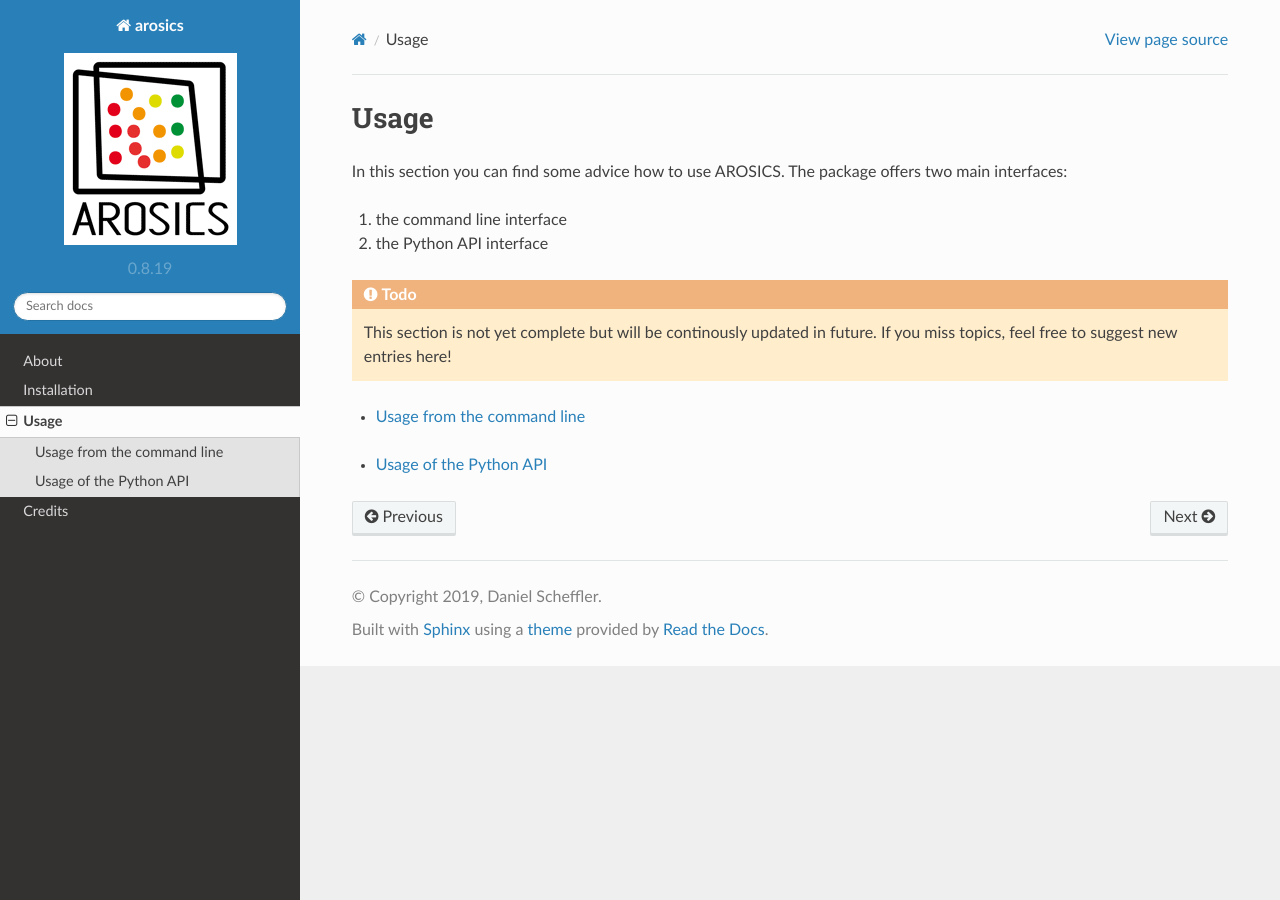
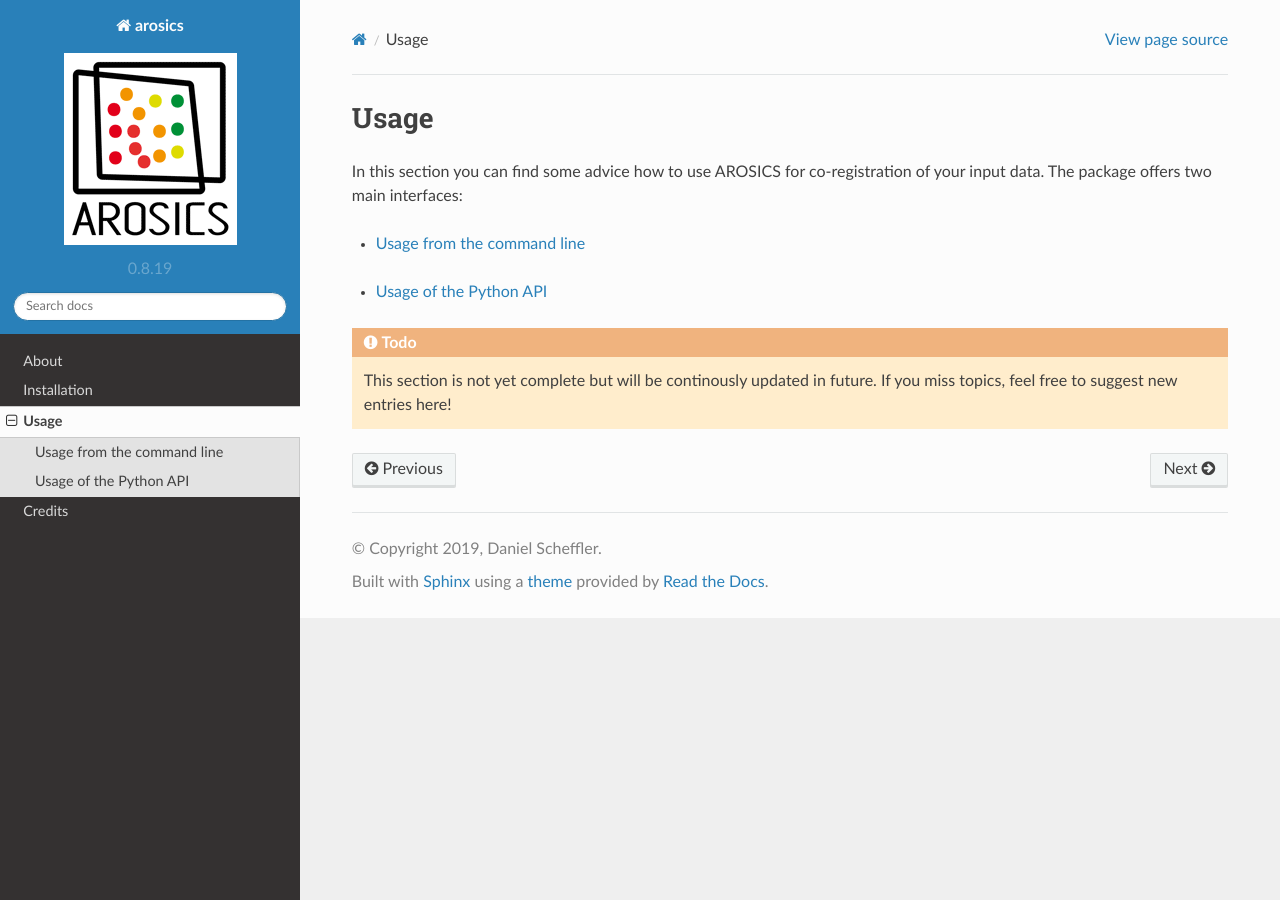
Before and after one commit to GFZ/arosics, a Sphinx documentation site: the page built from docs/usage.rst, in a window 1280 px wide. Built offline with Sphinx 7.4.7 and the Read the Docs theme 2.0.0, drawn with Linux system fonts in a browser that asks for light colours; pages that are not in the unit, such as notebooks, are missing from menus.

Commit message:
Updated usage.rst.
Signed-off-by: Daniel Scheffler <danschef@gfz-potsdam.de>

```diff
--- a/docs/usage.rst
+++ b/docs/usage.rst
@@ -4,27 +4,24 @@
 Usage
 #####
 
-In this section you can find some advice how to use AROSICS. The package offers two main interfaces:
+In this section you can find some advice how to use AROSICS for co-registration of your input data.
+The package offers two main interfaces:
 
-1. the command line interface
 
-2. the Python API interface
+.. toctree::
+   :maxdepth: 1
+   :name: the command line interface
+
+   usage/cli.rst
+
+.. toctree::
+   :maxdepth: 2
+   :name: the Python API interface
+
+   usage/api.rst
 
 
 .. todo::
 
    This section is not yet complete but will be continously updated in future.
    If you miss topics, feel free to suggest new entries here!
-
-
-.. toctree::
-   :maxdepth: 1
-   :name: Usage from the command line
-
-   usage/cli.rst
-
-.. toctree::
-   :maxdepth: 2
-   :name: Usage of the Python API
-
-   usage/api.rst
```
